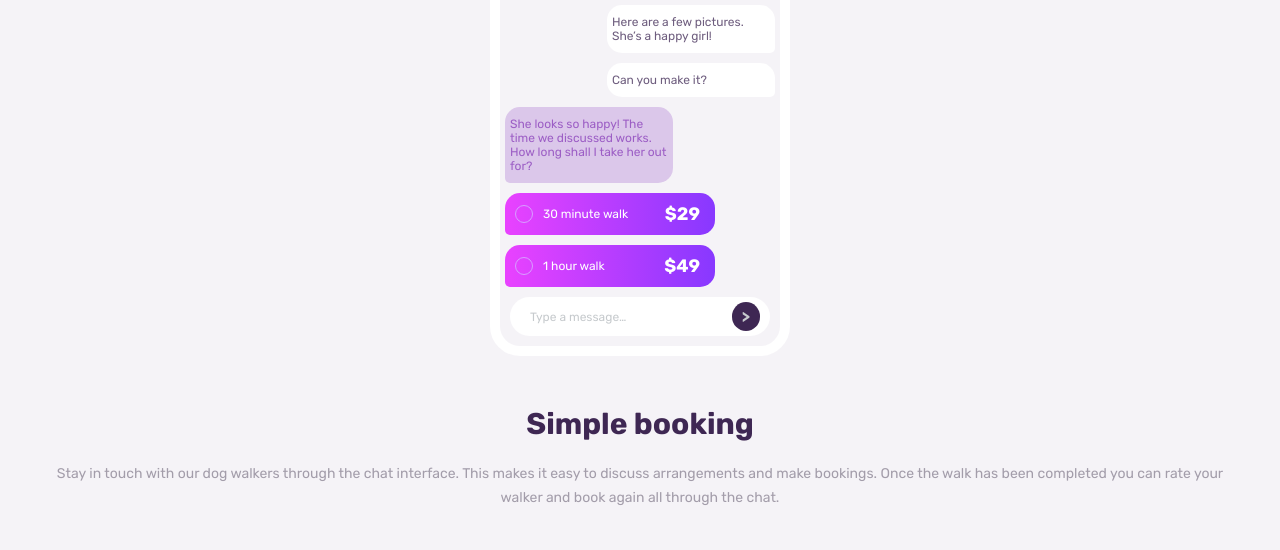
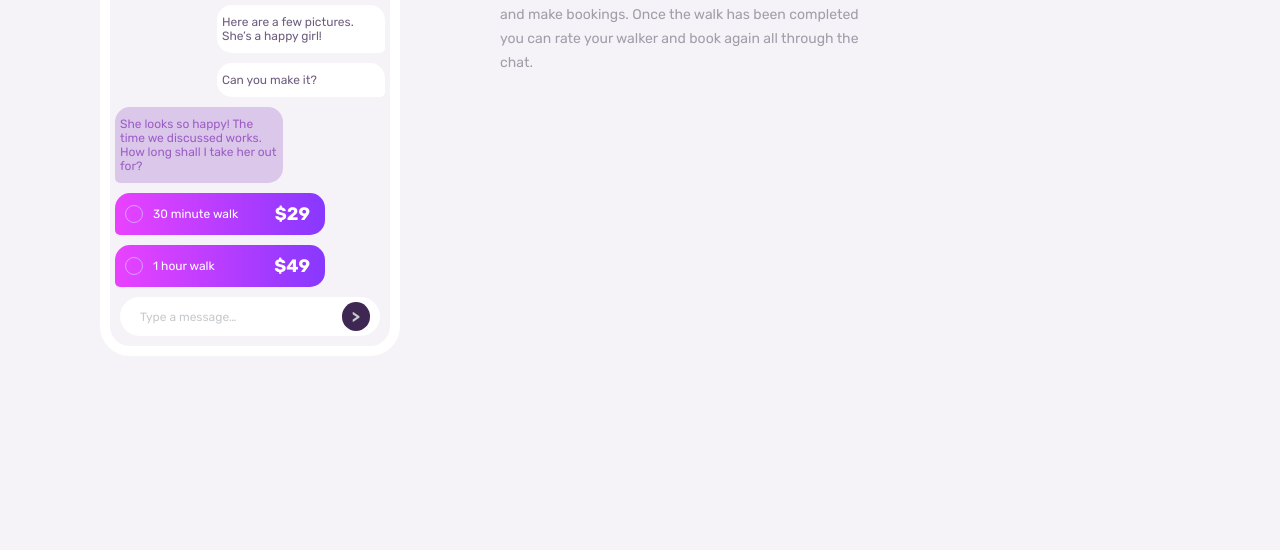
Before and after one commit to Manchestnut/app-illustration, a plain HTML site: page index.html in a window 1280 px wide. Shown: the part 335-885 px from the top of the page. After the commit the page ends 800 px from the top, so only its background shows below. Drawn offline with Linux system fonts and the light colour scheme.

Commit message:
made iPad responsive

```diff
--- a/styles/style.css
+++ b/styles/style.css
@@ -9,6 +9,7 @@ body {
   font-family: "Rubik", sans-serif;
   font-size: 12px;
   background: #f5f3f7;
+  overflow: hidden;
 }
 
 /**Phone**/
@@ -191,4 +192,52 @@ body {
   line-height: 1.5rem;
   padding-bottom: 40px;
 }
+
+/**Media Queries**/
+/**iPad-vertical**/
+@media (min-width: 700px), (max-width: 1023px) {
+  body {
+    margin-block: 200px;
+  }
+  .info {
+    width: 400px;
+    position: absolute;
+    left: 380px;
+    bottom: 500px;
+  }
+  .info h1 {
+    text-align: start;
+  }
+  .info p {
+    text-align: start;
+    margin-left: 0;
+  }
+}
+
+.phone {
+  margin-left: 50px;
+}
+
+/**iPad-horizontal**/
+@media (min-width: 1024px) {
+  body {
+    margin: auto;
+  }
+  .phone {
+    margin-left: 100px;
+  }
+  .info {
+    width: 400px;
+    position: absolute;
+    left: 500px;
+    bottom: 350px;
+  }
+  .info h1 {
+    text-align: start;
+  }
+  .info p {
+    text-align: start;
+    margin-left: 0;
+  }
+}
 /*# sourceMappingURL=style.css.map */
```
